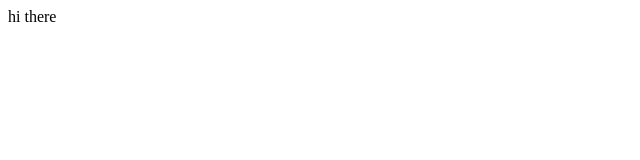
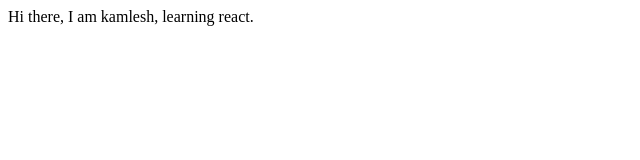
Before and after one commit to patilputra50/starting, a plain HTML site: page index.html in a window 1280 px wide. Shown: the whole page, without its empty margins (0-640 px from the left). Drawn offline with Linux system fonts and the light colour scheme.

Commit message:
chore-update

```diff
--- a/index.html
+++ b/index.html
@@ -4,9 +4,9 @@
   <meta charset="UTF-8">
   <meta http-equiv="X-UA-Compatible" content="IE=edge">
   <meta name="viewport" content="width=device-width, initial-scale=1.0">
-  <title>Document</title>
+  <title>web page</title>
 </head>
 <body>
-  hi there
+  Hi there, I am kamlesh, learning react.
 </body>
 </html>
```
